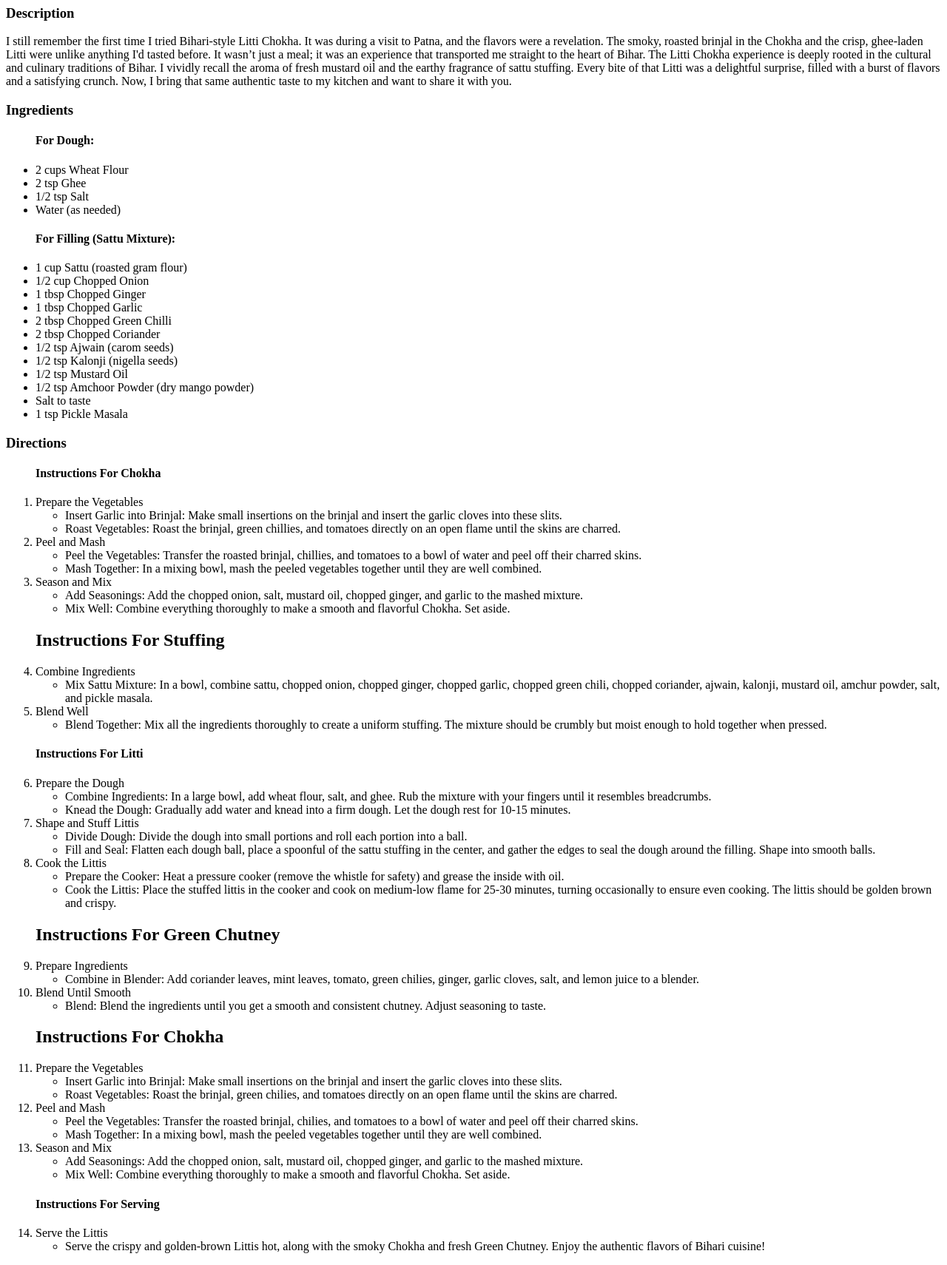
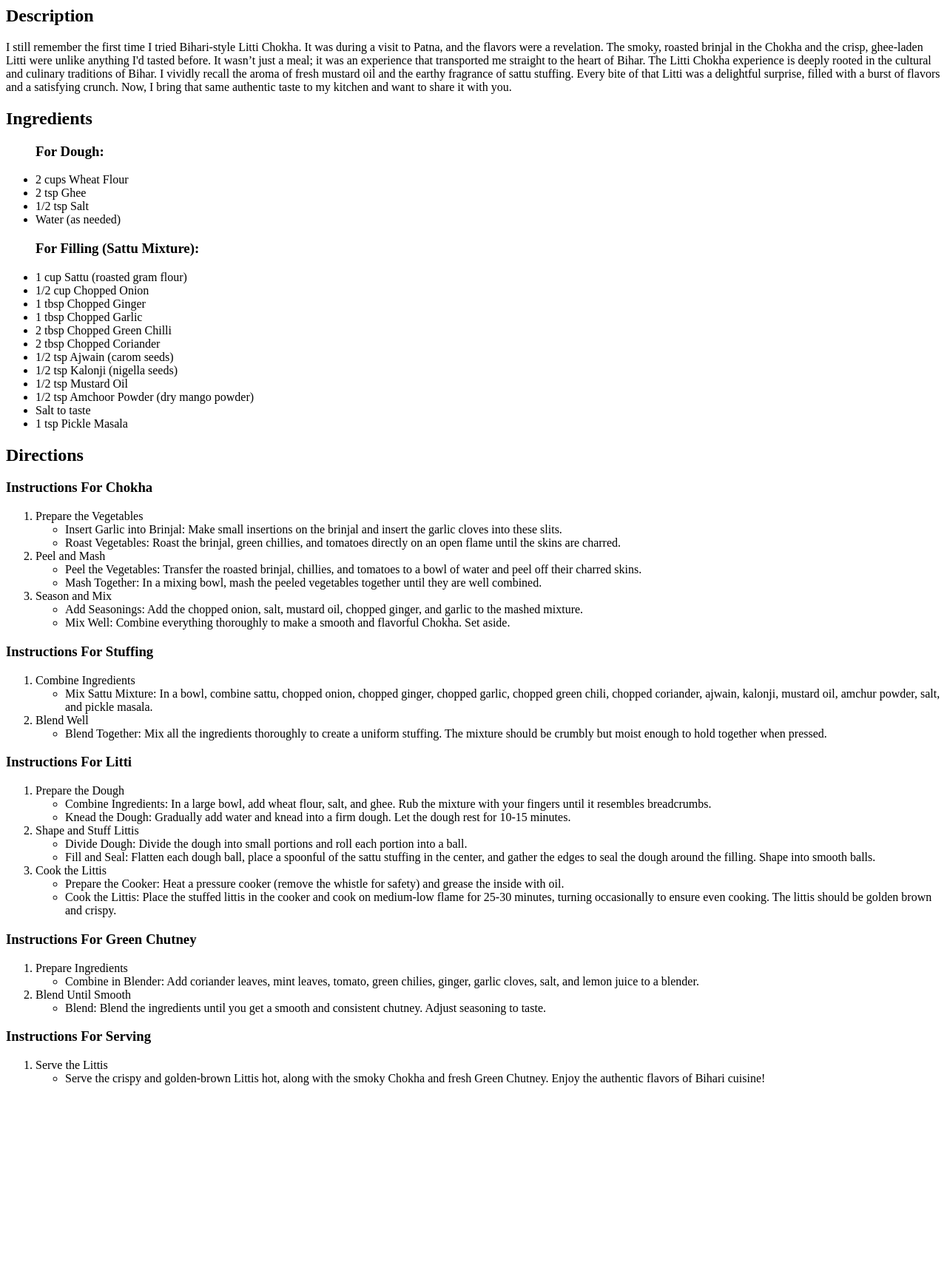
Before and after one commit to Sumedhvats/Resipie, a plain HTML site: page odin-recipies/litti.html in a window 1280 px wide. Shown: the part 400-2110 px from the top of the page at 74% size. After the commit the page ends 1883 px from the top, so only its background shows below. Drawn offline with Linux system fonts and the light colour scheme.

Commit message:
fized heading size

```diff
--- a/odin-recipies/litti.html
+++ b/odin-recipies/litti.html
@@ -4,13 +4,14 @@
 <head>
     <meta charset="UTF-8">
     <meta name="viewport" content="width=device-width, initial-scale=1.0">
-    <title>Litti chokha</title>
+    <title>Litti Chokha</title>
 </head>
 
 <body>
-    <h1>Litti chokha</h1>
-    <img src="../images/litti.webp " alt="Litti chokha" width = "540">
-    <h3>Description</h3>
+    <h1>Litti Chokha</h1>
+    <img src="../images/litti.webp" alt="Litti Chokha" width="540">
+
+    <h2>Description</h2>
     <p>I still remember the first time I tried Bihari-style Litti Chokha. It was during a visit to Patna, and the
         flavors were a revelation. The smoky, roasted brinjal in the Chokha and the crisp, ghee-laden Litti were unlike
         anything I'd tasted before. It wasn’t just a meal; it was an experience that transported me straight to the
@@ -19,204 +20,126 @@
         the aroma of fresh mustard oil and the earthy fragrance of sattu stuffing. Every bite of that Litti was a
         delightful surprise, filled with a burst of flavors and a satisfying crunch. Now, I bring that same authentic
         taste to my kitchen and want to share it with you.
+    </p>
 
+    <h2>Ingredients</h2>
+    <ul>
+        <h3>For Dough:</h3>
+        <li>2 cups Wheat Flour</li>
+        <li>2 tsp Ghee</li>
+        <li>1/2 tsp Salt</li>
+        <li>Water (as needed)</li>
 
-
-
-    </p>
-    <h3>Ingredients</h3>
-    <ul>
-        <h4>For Dough:</h4>
-
-
-        <li>2 cups Wheat Flour
-        <li>2 tsp Ghee
-        <li>1/2 tsp Salt</li>
-        <li>Water (as needed)
-
-        </li>
-
-        <h4>For Filling (Sattu Mixture):
-        </h4>
+        <h3>For Filling (Sattu Mixture):</h3>
         <li>1 cup Sattu (roasted gram flour)</li>
         <li>1/2 cup Chopped Onion</li>
         <li>1 tbsp Chopped Ginger</li>
         <li>1 tbsp Chopped Garlic</li>
-        <li>2 tbsp Chopped Green Chilli
-        </li>
-        <li>2 tbsp Chopped Coriander
-        </li>
-        <li>1/2 tsp Ajwain (carom seeds)
-        </li>
-        <li>1/2 tsp Kalonji (nigella seeds)
-        </li>
-        <li>1/2 tsp Mustard Oil
-        </li>
-        <li>1/2 tsp Amchoor Powder (dry mango powder)
-        </li>
+        <li>2 tbsp Chopped Green Chilli</li>
+        <li>2 tbsp Chopped Coriander</li>
+        <li>1/2 tsp Ajwain (carom seeds)</li>
+        <li>1/2 tsp Kalonji (nigella seeds)</li>
+        <li>1/2 tsp Mustard Oil</li>
+        <li>1/2 tsp Amchoor Powder (dry mango powder)</li>
         <li>Salt to taste</li>
         <li>1 tsp Pickle Masala</li>
+    </ul>
 
-    </ul>
-    <h3>Directions</h3>
+    <h2>Directions</h2>
+    <h3>Instructions For Chokha</h3>
     <ol>
-        <h4>Instructions For Chokha</h4>
-
         <li>Prepare the Vegetables
             <ul>
-                <li>
-                    Insert Garlic into Brinjal: Make small insertions on the brinjal and insert the garlic cloves into
-                    these slits.
-                </li>
-                <li>
-                    Roast Vegetables: Roast the brinjal, green chillies, and tomatoes directly on an open flame until
-                    the
-                    skins are charred.
-                </li>
+                <li>Insert Garlic into Brinjal: Make small insertions on the brinjal and insert the garlic cloves into
+                    these slits.</li>
+                <li>Roast Vegetables: Roast the brinjal, green chillies, and tomatoes directly on an open flame until
+                    the skins are charred.</li>
             </ul>
         </li>
         <li>Peel and Mash
             <ul>
-                <li>
-                    Peel the Vegetables: Transfer the roasted brinjal, chillies, and tomatoes to a bowl of water and
-                    peel off their charred skins.
-                </li>
-                <li>
-                    Mash Together: In a mixing bowl, mash the peeled vegetables together until they are well combined.
-                </li>
+                <li>Peel the Vegetables: Transfer the roasted brinjal, chillies, and tomatoes to a bowl of water and
+                    peel off their charred skins.</li>
+                <li>Mash Together: In a mixing bowl, mash the peeled vegetables together until they are well combined.</li>
             </ul>
         </li>
-        <li> Season and Mix
+        <li>Season and Mix
             <ul>
-                <li>
-                    Add Seasonings: Add the chopped onion, salt, mustard oil, chopped ginger, and garlic to the mashed
-                    mixture.
-                </li>
-                <li>
-                    Mix Well: Combine everything thoroughly to make a smooth and flavorful Chokha. Set aside.
-                </li>
+                <li>Add Seasonings: Add the chopped onion, salt, mustard oil, chopped ginger, and garlic to the mashed
+                    mixture.</li>
+                <li>Mix Well: Combine everything thoroughly to make a smooth and flavorful Chokha. Set aside.</li>
             </ul>
         </li>
-        <h2>Instructions For Stuffing</h2>
-        <li> Combine Ingredients
+    </ol>
+
+    <h3>Instructions For Stuffing</h3>
+    <ol>
+        <li>Combine Ingredients
             <ul>
-                <li>
-                    Mix Sattu Mixture: In a bowl, combine sattu, chopped onion, chopped ginger, chopped garlic, chopped
+                <li>Mix Sattu Mixture: In a bowl, combine sattu, chopped onion, chopped ginger, chopped garlic, chopped
                     green chili, chopped coriander, ajwain, kalonji, mustard oil, amchur powder, salt, and pickle
-                    masala.
-                </li>
+                    masala.</li>
             </ul>
         </li>
-        <li> Blend Well
+        <li>Blend Well
             <ul>
-                <li>
-                    Blend Together: Mix all the ingredients thoroughly to create a uniform stuffing. The mixture should
-                    be crumbly but moist enough to hold together when pressed.
-                </li>
+                <li>Blend Together: Mix all the ingredients thoroughly to create a uniform stuffing. The mixture should
+                    be crumbly but moist enough to hold together when pressed.</li>
             </ul>
         </li>
+    </ol>
 
-        <h4>Instructions For Litti</h4>
-        <li> Prepare the Dough
+    <h3>Instructions For Litti</h3>
+    <ol>
+        <li>Prepare the Dough
             <ul>
-                <li>
-                    Combine Ingredients: In a large bowl, add wheat flour, salt, and ghee. Rub the mixture with your
-                    fingers until it resembles breadcrumbs.
-                </li>
-                <li>
-                    Knead the Dough: Gradually add water and knead into a firm dough. Let the dough rest for 10-15
-                    minutes.
-                </li>
+                <li>Combine Ingredients: In a large bowl, add wheat flour, salt, and ghee. Rub the mixture with your
+                    fingers until it resembles breadcrumbs.</li>
+                <li>Knead the Dough: Gradually add water and knead into a firm dough. Let the dough rest for 10-15
+                    minutes.</li>
             </ul>
         </li>
-        <li> Shape and Stuff Littis
+        <li>Shape and Stuff Littis
             <ul>
-                <li>
-                    Divide Dough: Divide the dough into small portions and roll each portion into a ball.
-                </li>
-                <li>
-                    Fill and Seal: Flatten each dough ball, place a spoonful of the sattu stuffing in the center, and
-                    gather the edges to seal the dough around the filling. Shape into smooth balls.
-                </li>
+                <li>Divide Dough: Divide the dough into small portions and roll each portion into a ball.</li>
+                <li>Fill and Seal: Flatten each dough ball, place a spoonful of the sattu stuffing in the center, and
+                    gather the edges to seal the dough around the filling. Shape into smooth balls.</li>
             </ul>
         </li>
-        <li> Cook the Littis
+        <li>Cook the Littis
             <ul>
-                <li>
-                    Prepare the Cooker: Heat a pressure cooker (remove the whistle for safety) and grease the inside
-                    with oil.
-                </li>
-                <li>
-                    Cook the Littis: Place the stuffed littis in the cooker and cook on medium-low flame for 25-30
-                    minutes, turning occasionally to ensure even cooking. The littis should be golden brown and crispy.
-                </li>
+                <li>Prepare the Cooker: Heat a pressure cooker (remove the whistle for safety) and grease the inside
+                    with oil.</li>
+                <li>Cook the Littis: Place the stuffed littis in the cooker and cook on medium-low flame for 25-30
+                    minutes, turning occasionally to ensure even cooking. The littis should be golden brown and crispy.</li>
             </ul>
         </li>
+    </ol>
 
-        <h2>Instructions For Green Chutney</h2>
-        <li> Prepare Ingredients
+    <h3>Instructions For Green Chutney</h3>
+    <ol>
+        <li>Prepare Ingredients
             <ul>
-                <li>
-                    Combine in Blender: Add coriander leaves, mint leaves, tomato, green chilies, ginger, garlic cloves,
-                    salt, and lemon juice to a blender.
-                </li>
+                <li>Combine in Blender: Add coriander leaves, mint leaves, tomato, green chilies, ginger, garlic cloves,
+                    salt, and lemon juice to a blender.</li>
             </ul>
         </li>
-        <li> Blend Until Smooth
+        <li>Blend Until Smooth
             <ul>
-                <li>
-                    Blend: Blend the ingredients until you get a smooth and consistent chutney. Adjust seasoning to
-                    taste.
-                </li>
+                <li>Blend: Blend the ingredients until you get a smooth and consistent chutney. Adjust seasoning to
+                    taste.</li>
             </ul>
         </li>
+    </ol>
 
-        <h2>Instructions For Chokha</h2>
-        <li> Prepare the Vegetables
+    <h3>Instructions For Serving</h3>
+    <ol>
+        <li>Serve the Littis
             <ul>
-                <li>
-                    Insert Garlic into Brinjal: Make small insertions on the brinjal and insert the garlic cloves into
-                    these slits.
-                </li>
-                <li>
-                    Roast Vegetables: Roast the brinjal, green chilies, and tomatoes directly on an open flame until the
-                    skins are charred.
-                </li>
+                <li>Serve the crispy and golden-brown Littis hot, along with the smoky Chokha and fresh Green Chutney.
+                    Enjoy the authentic flavors of Bihari cuisine!</li>
             </ul>
         </li>
-        <li> Peel and Mash
-            <ul>
-                <li>
-                    Peel the Vegetables: Transfer the roasted brinjal, chilies, and tomatoes to a bowl of water and peel
-                    off their charred skins.
-                </li>
-                <li>
-                    Mash Together: In a mixing bowl, mash the peeled vegetables together until they are well combined.
-                </li>
-            </ul>
-        </li>
-        <li> Season and Mix
-            <ul>
-                <li>
-                    Add Seasonings: Add the chopped onion, salt, mustard oil, chopped ginger, and garlic to the mashed
-                    mixture.
-                </li>
-                <li>
-                    Mix Well: Combine everything thoroughly to make a smooth and flavorful Chokha. Set aside.
-                </li>
-            </ul>
-        </li>
-
-        <h4>Instructions For Serving</h4>
-        <li> Serve the Littis
-            <ul>
-                <li>
-                    Serve the crispy and golden-brown Littis hot, along with the smoky Chokha and fresh Green Chutney.
-                    Enjoy the authentic flavors of Bihari cuisine!
-                </li>
-            </ul>
-        </li>
-
     </ol>
 
 </body>
```
